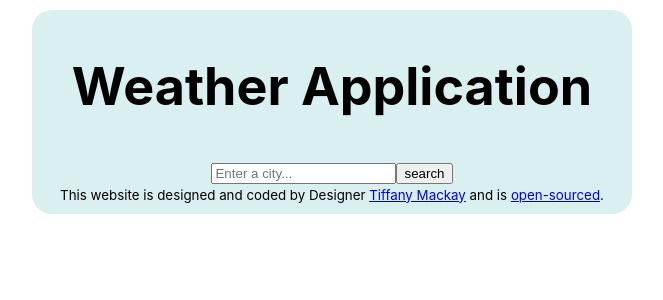
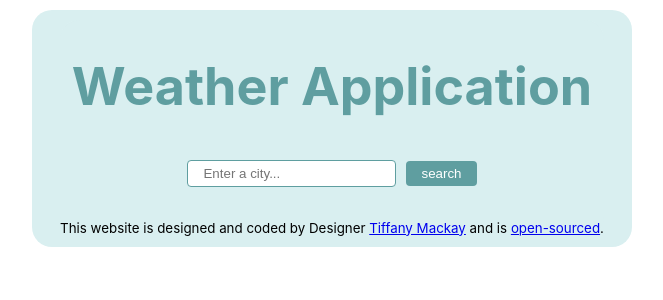
Before and after one commit to tiffanymackay/weather-react, a React (Create React App) app: page / in a window 1280 px wide. Shown: the top 300 px of the page, without its empty margins (308-971 px from the left). Built offline with nearby package versions, Linux system fonts and the light colour scheme.

Commit message:
styles update

```diff
--- a/src/App.css
+++ b/src/App.css
@@ -24,6 +24,28 @@ div {
   border-radius: 20px;
   margin: 10px auto;
 }
+.button {
+  border-radius: 4px;
+  background-color: cadetblue;
+  color: #fff;
+  border: none;
+  padding: 5px 15px;
+  margin-left: 10px;
+}
+.button:hover {
+  cursor: pointer;
+}
+.field {
+  padding: 5px 15px;
+  border-radius: 4px;
+  border: 1px solid cadetblue;
+}
+h1 {
+  color:cadetblue;
+}
+h2 {
+  color:rgb(33, 95, 97);
+}
 ul {
   padding: 0px;
 }
@@ -35,4 +57,5 @@ span {
 }
 footer {
   max-width: 550px;
+  padding-top: 30px;
 }
--- a/src/WeatherSearch.js
+++ b/src/WeatherSearch.js
@@ -17,8 +17,9 @@ export default function WeatherSearch() {
         type="search"
         aria-label="Search"
         placeholder="Enter a city..."
+        className="field"
       />
-      <input type="submit" value="search" />
+      <input type="submit" value="search" className="button" />
     </form>
   );
 
```
